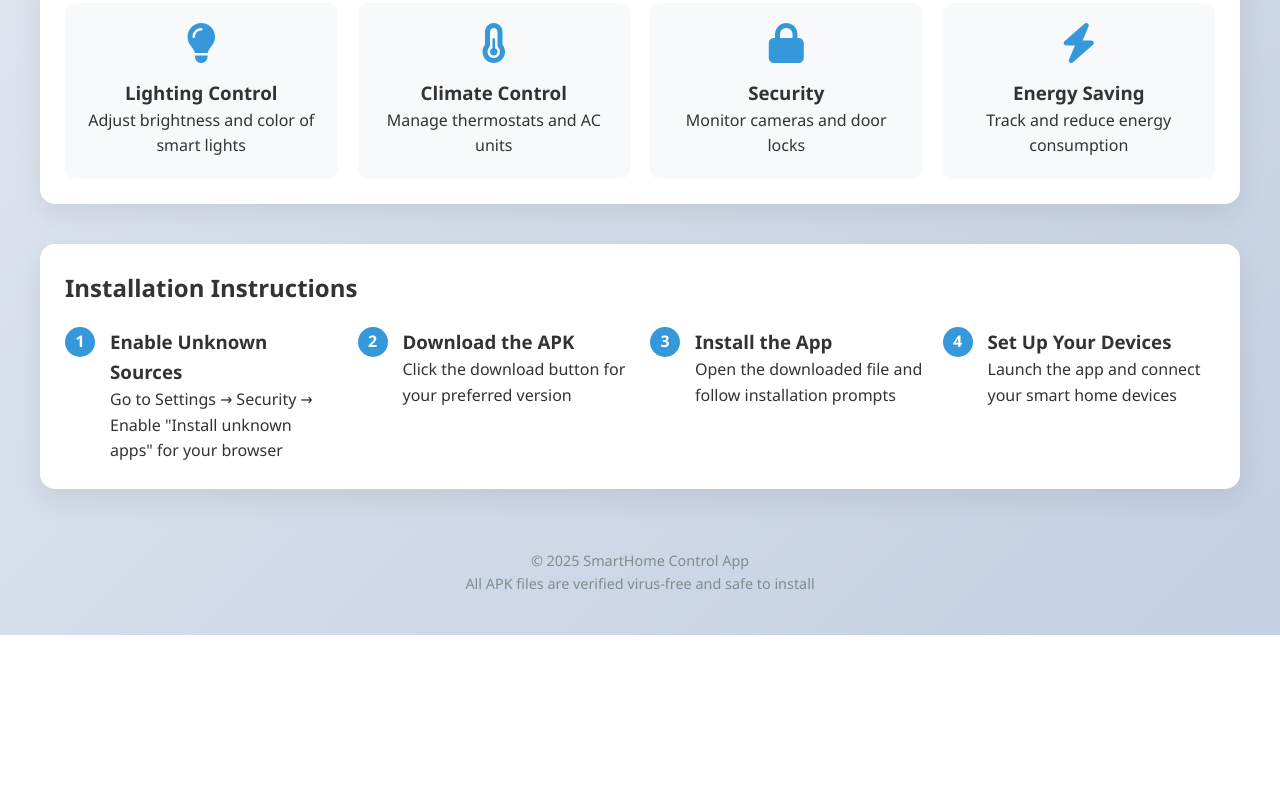
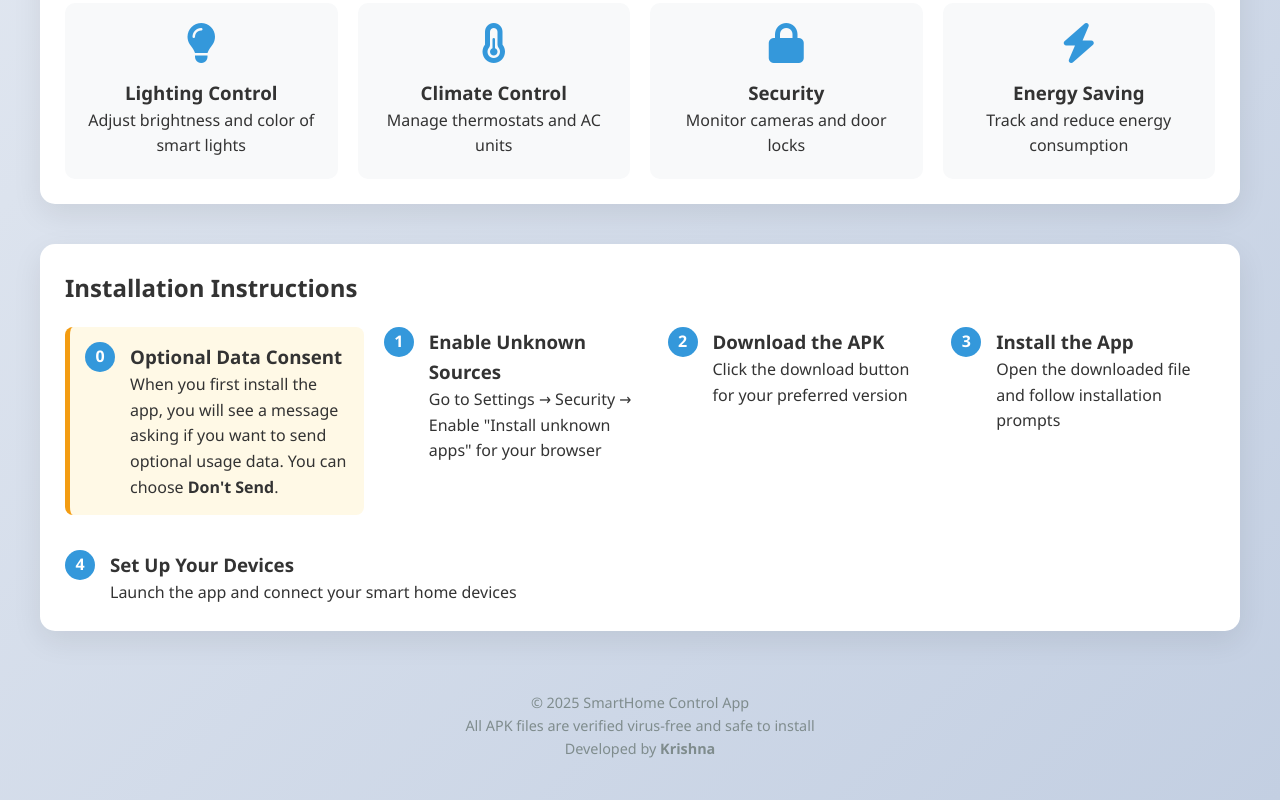
Before and after one commit to krishna99-tech/SmartHome.github.io, a plain HTML site: page index.html in a window 1280 px wide. Shown: the part 1670-2470 px from the top of the page. Before the commit the page ends 2305 px from the top, so only its background shows below. Drawn offline with Linux system fonts and the light colour scheme.

Commit message:
Update index.html

```diff
--- a/index.html
+++ b/index.html
@@ -408,6 +408,16 @@
 <section class="instructions">
     <h2>Installation Instructions</h2>
     <div class="steps">
+
+        <!-- Step 0: Optional Data Consent -->
+        <div class="step" style="background:#fff9e6; border-left:5px solid #f39c12; padding:15px; border-radius:8px; margin-bottom:15px;">
+            <div class="step-number">0</div>
+            <div>
+                <h3>Optional Data Consent</h3>
+                <p>When you first install the app, you will see a message asking if you want to send optional usage data. You can choose <strong>Don't Send</strong>.</p>
+            </div>
+        </div>
+
         <div class="step">
             <div class="step-number">1</div>
             <div>
@@ -439,10 +449,13 @@
     </div>
 </section>
 
+
  <footer>
     <p>© 2025 SmartHome Control App</p>
     <p>All APK files are verified virus-free and safe to install</p>
+    <p>Developed by <strong>Krishna</strong></p>
 </footer>
+
 </div>
 </body>
 </html>
```
Lines whose indentation alone changed are shown as unchanged.
